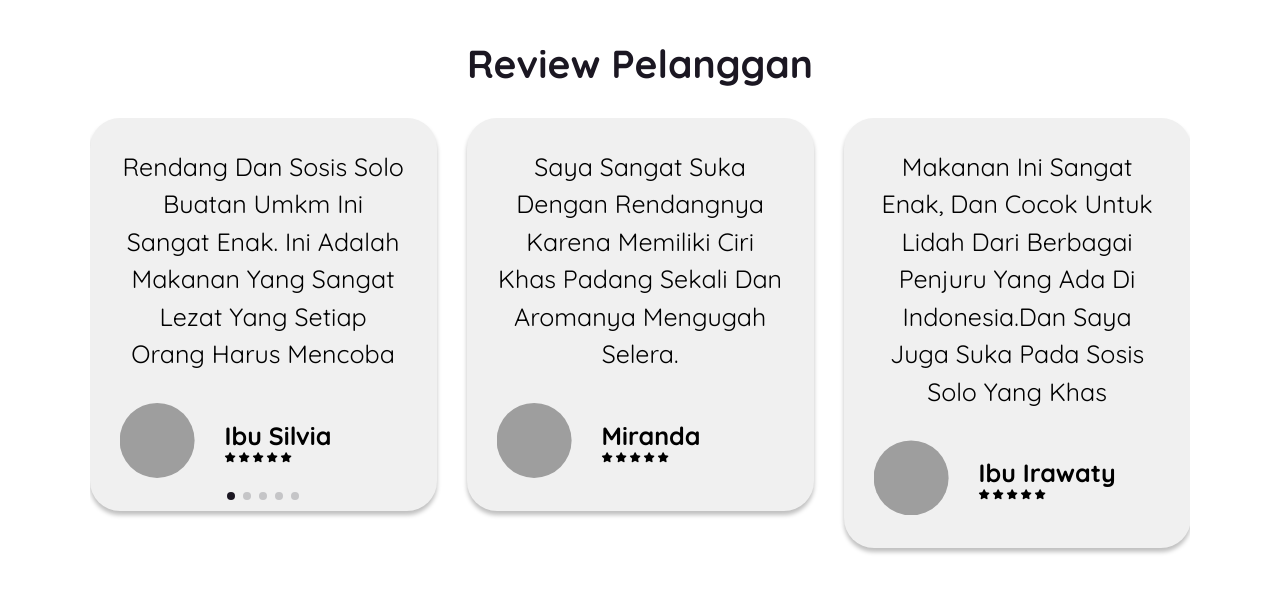
After one commit to fabs90/umkm_rendang_gunadarma, a PHP site: page /view/landingPage/index.php in a window 1280 px wide. The commit adds this page. Shown: the part 2281-2876 px from the top of the page. Run offline with PHP 8.4, Linux system fonts and the light colour scheme; data that the repository does not hold is empty; grey boxes are pictures that could not be loaded.

```diff
--- a/class/User.php
+++ b/class/User.php
@@ -25,8 +25,10 @@ class User
 
         // Get info from database
         $data = $this->_db->get_info('users', 'username', $username);
+        // Ubah data password menjadi string, karena kolom varchar
+        $value = "'" . $data['password'] . "'";
         // Check if db pass == input pass
-        if (password_verify($password, $data['password'])) {
+        if (password_verify($password, $value)) {
             return true;
         }
         return false;
--- /dev/null
+++ b/view/landingPage/index.php
@@ -0,0 +1,418 @@
+<?php
+require_once "c:/xampp/htdocs/Project/admin_interface_umkm/core/init.php";
+
+$menu = new Menu();
+?>
+<!DOCTYPE html>
+<html lang="en">
+
+<head>
+    <meta charset="UTF-8">
+    <meta http-equiv="X-UA-Compatible" content="IE=edge">
+    <meta name="viewport" content="width=device-width, initial-scale=1.0">
+    <title>UMKM JAYA</title>
+
+    <!-- swiper link  -->
+    <link rel="stylesheet" href="https://unpkg.com/swiper/swiper-bundle.min.css" />
+
+    <!-- cdn icon link  -->
+    <link rel="stylesheet" href="https://cdnjs.cloudflare.com/ajax/libs/font-awesome/5.15.4/css/all.min.css">
+    <link rel='stylesheet' href='https://cdnjs.cloudflare.com/ajax/libs/font-awesome/4.7.0/css/font-awesome.min.css'>
+    <!-- custom css file  -->
+    <link rel="stylesheet" href="../../public/landingPage/umkmRendang.css">
+
+</head>
+
+<body>
+
+    <!-- header section start here  -->
+    <header class="header">
+        <div class="logoContent">
+            <a href="#" class="logo"><img src="../../assets/logo-UKB.png" alt=""></a>
+            <h1 class="logoName">Aneka jajanan daerah </h1>
+        </div>
+
+        <nav class="navbar" id="navbar">
+            <a href="#home">home</a>
+            <a href="#product">product</a>
+            <a href="#menu">Menu</a>
+            <a href="#review">review</a>
+            <a href="#contact">contact</a>
+        </nav>
+
+        <div class="icon">
+            <i class="fas fa-search" id="search"></i>
+            <i class="fas fa-bars" id="menu-bar"></i>
+            <a href=""><img src="../../assets/rumahgadang1.jpeg" style="width: 40px;"></a>
+        </div>
+
+        <div class="search">
+            <input type="search" id="search-input" placeholder="search...">
+        </div>
+    </header>
+
+    <!-- header section end here  -->
+
+    <!-- home section start here  -->
+    <div class="discount-box">
+        <a href="https://wa.me/6285280378914"><img src="../../assets/promoedit.jpg" class="icon-discount"></a>
+    </div>
+    <section class="home" id="home">
+
+        <div class="content">
+            <br>
+            <br>
+            <br>
+            <lottie-player src="https://assets1.lottiefiles.com/packages/lf20_bevi1628.json" background="transparent"
+                speed="0.5" class="img-fluid w-100 px-lg-5" style="width: 400px; height: 150px; " loop autoplay>
+            </lottie-player>
+
+            <h3>Salam Hangat<span></span></h3>
+            <h3>Pecinta Rendang<span></span></h3>
+            <h3>Sapi Umar<span></span></h3>
+
+            <p> Rendang memiliki filosofi tersendiri bagi masyarakat Minang Sumatra Barat, yaitu musyawarah dan mufakat,
+                yang berangkat dari empat bahan pokok yang melambangkan keutuhan masyarakat Minang. Sesuai dengan
+                namanya, jajanan yang satu ini memang berasal dari kota Solo di Jawa Tengah. Namun, berbeda dengan sosis
+                biasanya, karena secara teknis, sosis Solo bukanlah benar-benar sosis.</p>
+            <a href="https://rendangsapiumar.com/filosofi.html" class="btn">Baca Filosofi</a>
+        </div>
+        <img src="../../assets/logorendangsapiumar.jpeg" class="jametkudasai"
+            style="margin:auto; margin-right:40px; width:20%; right: 50%;">
+
+    </section>
+
+
+
+
+    <!-- home section end here  -->
+
+    <!-- product section start here  -->
+    <br>
+
+    <section class="product" id="product">
+        <div class="heading">
+            <h2>Best Seller Kami</h2>
+        </div>
+        <div class="swiper product-row">
+            <div class="swiper-wrapper">
+                <?php
+$result = $menu->index();
+foreach ($result as $hasil):
+?>
+
+                <div class="swiper-slide box">
+                    <div class="img">
+                        <img src="<?="../../images/" . $hasil['gambar'];?>" alt="">
+                    </div>
+                    <div class="product-content">
+                        <h3><?=$hasil['nama']?></h3>
+                        <p>siap santap
+                            Dipacking dgn berat 250 gr dgn isi 4 potong dengan cita rasa Minang yang khas. </p>
+                        <?php if ($hasil['harga_diskon'] > 0) {?>
+                        <div class="price"><?=number_format($hasil['harga_diskon'], 0)?>
+                            <span><?=number_format($hasil['harga'], 0)?></span>
+                        </div>
+                        <?php } else {?>
+                        <div class="price"><?=number_format($hasil['harga'], 0)?> </div>
+
+                        <?php }?>
+                    </div>
+                </div>
+
+                <?php
+endforeach;
+?>
+
+            </div>
+            <div class="swiper-pagination"></div>
+        </div>
+
+        <div class="swiper-pagination"></div>
+        </div>
+    </section>
+
+    <section class="contact" id="contact">
+
+        <h1 class="heading"> <span>kontak</span> Kami </h1>
+
+        <div class="kontak">
+
+            <form action="">
+                <h3>untuk info promo dan pemesanan, Klik <a href="https://wa.me/6285280378914"><i
+                            class="fa fa-whatsapp " style="font-size:50px;color:green"></i></a> </h3>
+                <br>
+                <p>Atau</p>
+                <br>
+
+                <div class="akupadamu">0852-8037-8914</div>
+
+
+            </form>
+
+        </div>
+
+    </section>
+
+    <!-- product section end here  -->
+
+    <!-- blogs section start here  -->
+
+    <div class="swiper-pagination"></div>
+    <section class="blogs" id="blogs">
+        <div class="aha">
+            <h2>Produk Kami</h2>
+        </div>
+        <div class=" swiper blogs-row">
+            <div class="swiper-wrapper">
+                <div class=" swiper-slide box">
+                    <div class="img">
+                        <img src="../../assets/umkm5.jpeg" style="border-radius: 20px;">
+                    </div>
+                    <div class="content">
+                        <h3>Sosis Solo</h3>
+                        <p>siap santap.
+                            Dipacking per-3 potong dgn harga 15.000.
+                            Kulit sosis solo yg lembut dan ayam sensasi yg lembut.</p>
+                        <p></p>
+                        <a href="https://wa.me/6285280378914" class="btn">Silahkan Pesan</a>
+                    </div>
+                </div>
+                <div class=" swiper-slide box">
+                    <div class="img">
+                        <img src="../../assets/umkm3.jpeg" style="border-radius: 20px;">
+                    </div>
+                    <div class="content">
+                        <h3>Sosis solo </h3>
+                        <p>siap santap.
+                            Dipacking per-3 potong dgn harga 15.000.
+                            Kulit sosis solo yg lembut dan ayam sensasi yg lembut.</p>
+                        <p>
+                        </p>
+                        <a href="https://wa.me/6285280378914" class="btn">Silahkan Pesan</a>
+                    </div>
+                </div>
+                <div class=" swiper-slide box">
+                    <div class="img">
+                        <img src="../../assets/umkm2.jpeg" style="border-radius: 20px;">
+                    </div>
+                    <div class="content">
+                        <h3>Rendang</h3>
+                        <p>siap santap dan frozen.
+                            Dipacking dgn berat 250 gr dgn isi 4 potong dgn bumbu khas asli rendang minang.
+                            Tahan 7 hari</p>
+                        <a href="https://wa.me/6285280378914" class="btn">Silahkan Pesan</a>
+
+                    </div>
+    </section>
+
+    <!-- blogs section ends here  -->
+
+    <!-- newsletter section start here  -->
+
+    <section class="contact" id="contact">
+
+        <h1 class="heading"> <span>Maps</span> Kita </h1>
+
+        <div class="row">
+
+            <iframe
+                src="https://www.google.com/maps/embed?pb=!1m18!1m12!1m3!1d3965.2408356244987!2d106.87099087372236!3d-6.362868962242618!2m3!1f0!2f0!3f0!3m2!1i1024!2i768!4f13.1!3m3!1m2!1s0x2e69ec8c2d341441%3A0x2f68eaf902929bbd!2sPerumahan%20Lembah%20Nirmala%202!5e0!3m2!1sid!2sid!4v1688953145628!5m2!1sid!2sid"
+                width="600" height="450" style="border:0;" allowfullscreen="" loading="lazy"
+                referrerpolicy="no-referrer-when-downgrade"></iframe>
+
+
+        </div>
+
+    </section>
+    <!-- newsletter section ends here  -->
+
+    <!-- review section start here  -->
+    <section class="review" id="review">
+        <div class="heading">
+            <h2>review pelanggan</h2>
+        </div>
+
+
+        <div class=" swiper review-row">
+            <div class="swiper-wrapper">
+                <div class="swiper-slide box">
+                    <div class="client-review">
+                        <p>saya sangat suka dengan rendangnya karena memiliki ciri khas padang sekali dan aromanya
+                            mengugah selera.</p>
+                    </div>
+                    <div class="client-info">
+                        <div class="img">
+                            <img src="../../assets/miranda.jpeg" alt="">
+                        </div>
+                        <div class="clientDetailed">
+                            <h3>Miranda</h3>
+                            <div class="stars">
+                                <i class="fas fa-star"></i>
+                                <i class="fas fa-star"></i>
+                                <i class="fas fa-star"></i>
+                                <i class="fas fa-star"></i>
+                                <i class="fas fa-star"></i>
+                            </div>
+                        </div>
+                    </div>
+                </div>
+                <div class="swiper-slide box">
+                    <div class="client-review">
+                        <p>Makanan ini sangat enak, dan cocok untuk lidah dari berbagai penjuru yang ada di
+                            Indonesia.dan saya juga suka pada sosis solo yang khas</p>
+                    </div>
+                    <div class="client-info">
+                        <div class="img">
+                            <img src="../../assets/irawaty.jpeg" alt="">
+                        </div>
+                        <div class="clientDetailed">
+                            <h3>Ibu Irawaty</h3>
+                            <div class="stars">
+                                <i class="fas fa-star"></i>
+                                <i class="fas fa-star"></i>
+                                <i class="fas fa-star"></i>
+                                <i class="fas fa-star"></i>
+                                <i class="fas fa-star"></i>
+                            </div>
+                        </div>
+                    </div>
+                </div>
+                <div class="swiper-slide box">
+                    <div class="client-review">
+                        <p>Rendang dan Sosis solo buatan umkm ini sangat enak menurut saya. Saya akan stok setiap
+                            bulannya dan membeli di umkm ini</p>
+                    </div>
+                    <div class="client-info">
+                        <div class="img">
+                            <img src="../../assets/ibu mashodah.jpeg" alt="">
+                        </div>
+                        <div class="clientDetailed">
+                            <h3> Ibu Masodah</h3>
+                            <div class="stars">
+                                <i class="fas fa-star"></i>
+                                <i class="fas fa-star"></i>
+                                <i class="fas fa-star"></i>
+                                <i class="fas fa-star"></i>
+                                <i class="fas fa-star"></i>
+                            </div>
+                        </div>
+                    </div>
+                </div>
+                <div class="swiper-slide box">
+                    <div class="client-review">
+                        <p>saya sangat suka dengan rendangnya karena memiliki ciri khas padang sekali dan aromanya
+                            mengugah selera.</p>
+                    </div>
+                    <div class="client-info">
+                        <div class="img">
+                            <img src="../../assets/zaki.jpeg" alt="">
+                        </div>
+                        <div class="clientDetailed">
+                            <h3>Zaki Zanuar</h3>
+                            <div class="stars">
+                                <i class="fas fa-star"></i>
+                                <i class="fas fa-star"></i>
+                                <i class="fas fa-star"></i>
+                                <i class="fas fa-star"></i>
+                                <i class="fas fa-star"></i>
+                            </div>
+                        </div>
+                    </div>
+                </div>
+                <div class="swiper-slide box">
+                    <div class="client-review">
+                        <p>Rendang dan Sosis solo buatan umkm ini sangat enak. Ini adalah makanan yang sangat lezat yang
+                            setiap orang harus mencoba </p>
+                    </div>
+                    <div class="client-info">
+                        <div class="img">
+                            <img src="../../assets/ibu silvia.jpeg" alt="">
+                        </div>
+                        <div class="clientDetailed">
+                            <h3> Ibu Silvia</h3>
+                            <div class="stars">
+                                <i class="fas fa-star"></i>
+                                <i class="fas fa-star"></i>
+                                <i class="fas fa-star"></i>
+                                <i class="fas fa-star"></i>
+                                <i class="fas fa-star"></i>
+                            </div>
+                        </div>
+                    </div>
+                    <div class="swiper-pagination"></div>
+
+                </div>
+            </div>
+
+        </div>
+    </section>
+    <!-- review section ends here  -->
+
+    <!-- footer section start here  -->
+
+    <footer class="footer" id="contact">
+        <div class="box-container">
+            <div class="mainBox">
+                <div class="content">
+                    <a href="#"><img src="" alt=""></a>
+                    <h1 class="logoName"> Aneka makanan </h1>
+                </div>
+
+                <div class="haha">
+                    <h3>khas Padang yaitu rendang dengan bumbu yang mempunyai cita rasa yang khas.</h3>
+                </div>
+
+            </div>
+            <div class="box">
+                <h3>Quick link</h3>
+                <a href="login.php"> <i class="fas fa-arrow-right"></i>Admin</a>
+                <a href="#home"> <i class="fas fa-arrow-right"></i>Home</a>
+                <a href="product"> <i class="fas fa-arrow-right"></i>produk</a>
+                <a href="#"> <i class="fas fa-arrow-right"></i>blog</a>
+                <a href="#review"> <i class="fas fa-arrow-right"></i>review</a>
+                <a href="https://wa.me/6285280378914"> <i class="fas fa-arrow-right"></i>kontak</a>
+
+            </div>
+            <div class="box">
+                <h3>Extra link</h3>
+                <a href="#"> <i class="fas fa-arrow-right"></i>Info akun</a>
+                <a href="https://wa.me/6285280378914"> <i class="fas fa-arrow-right"></i>order</a>
+                <a href="#"> <i class="fas fa-arrow-right"></i>privasi</a>
+                <a href="#"> <i class="fas fa-arrow-right"></i>metode pembayaran</a>
+                <a href="#"> <i class="fas fa-arrow-right"></i>servis kami</a>
+            </div>
+            <div class="box">
+                <h3>Contact Info</h3>
+                <a href="#"> <i class="fas fa-phone"></i>0852-8037-8914</a>
+                <a href="#"> <i class="fas fa-envelope"></i>Omudinarlia@gmail.com</a>
+                <a href="#"> <i class="fa fa-credit-card-alt"> Bank BCA</i></a>
+                <p>SCAN QODE NOMOR WA</p>
+                <br>
+                <img src="../../assets/qodeqr.png" style="width: 120px;">
+
+            </div>
+
+        </div>
+        <div class="share">
+            <a href="#" class="fab fa-facebook-f"></a>
+            <a href="#" class="fab fa-twitter"></a>
+            <a href="#" class="fab fa-instagram"></a>
+            <a href="#" class="fab fa-linkedin"></a>
+            <a href="#" class="fab fa-pinterest"></a>
+        </div>
+        <div class="credit">
+            created by <span>Raldy and Fabian designer </span> |all rights reserved !
+        </div>
+    </footer>
+
+    <!-- swiper js link  -->
+    <script src="https://unpkg.com/swiper/swiper-bundle.min.js"></script>
+
+    <!-- custom js file  -->
+    <script src="../../public/landingPage/umkmRendang.js"></script>
+    <script src="https://unpkg.com/@lottiefiles/lottie-player@latest/dist/lottie-player.js"></script>
+
+</body>
+
+</html>
--- a/view/landingPage/login.php
+++ b/view/landingPage/login.php
@@ -27,8 +27,9 @@ if (input::getValue('submit_btn') && Token::checkToken(input::getValue('token'))
             } else {
                 $errors[] = "Gagal login";
             }
+        } else {
+            $errors[] = "Cek ulang username dan password";
         }
-        $errors[] = "Cek ulang username dan password";
 
     } else {
         $errors = $validation->error();
@@ -53,7 +54,7 @@ if (input::getValue('submit_btn') && Token::checkToken(input::getValue('token'))
     <div class="container">
         <div class="forms-container">
             <div class="signin-signup">
-                <form action="login.php" class="sign-in-form" method="POST">
+                <form action="<?=$_SERVER['PHP_SELF']?>" class="sign-in-form" method="POST">
                     <h2 class=" title">Login terlebih dahulu</h2>
                     <div class="input-field">
                         <i class="fas fa-user"></i>
```
Also changed, not shown: assets/10586 1.png (deleted), assets/Brown & White Modern Food Promotion Poster (1).png (deleted), assets/afrel.jpeg (deleted), assets/dapur.jpg (deleted), assets/dede.png (deleted), assets/fabian.jpg (deleted), assets/logo-UKB.png (deleted), assets/promoedit.jpg (deleted), assets/raldy.jpeg (deleted), assets/umkm2.jpeg (deleted), assets/umkm3.jpeg (deleted), assets/umkm4.jpeg (deleted), assets/umkm5.jpeg (deleted), images/64bbda96774f8soto babat.jpg (added).
